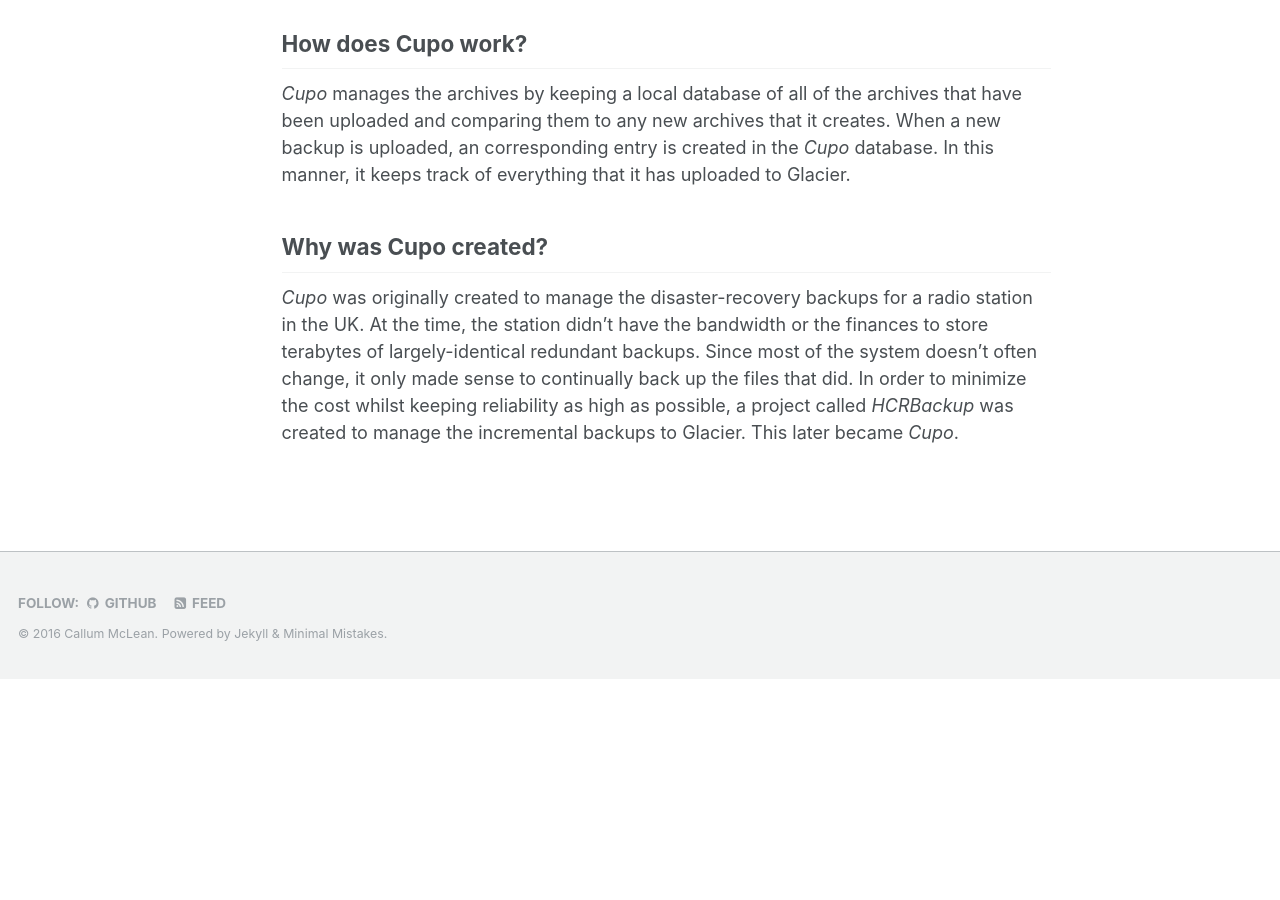
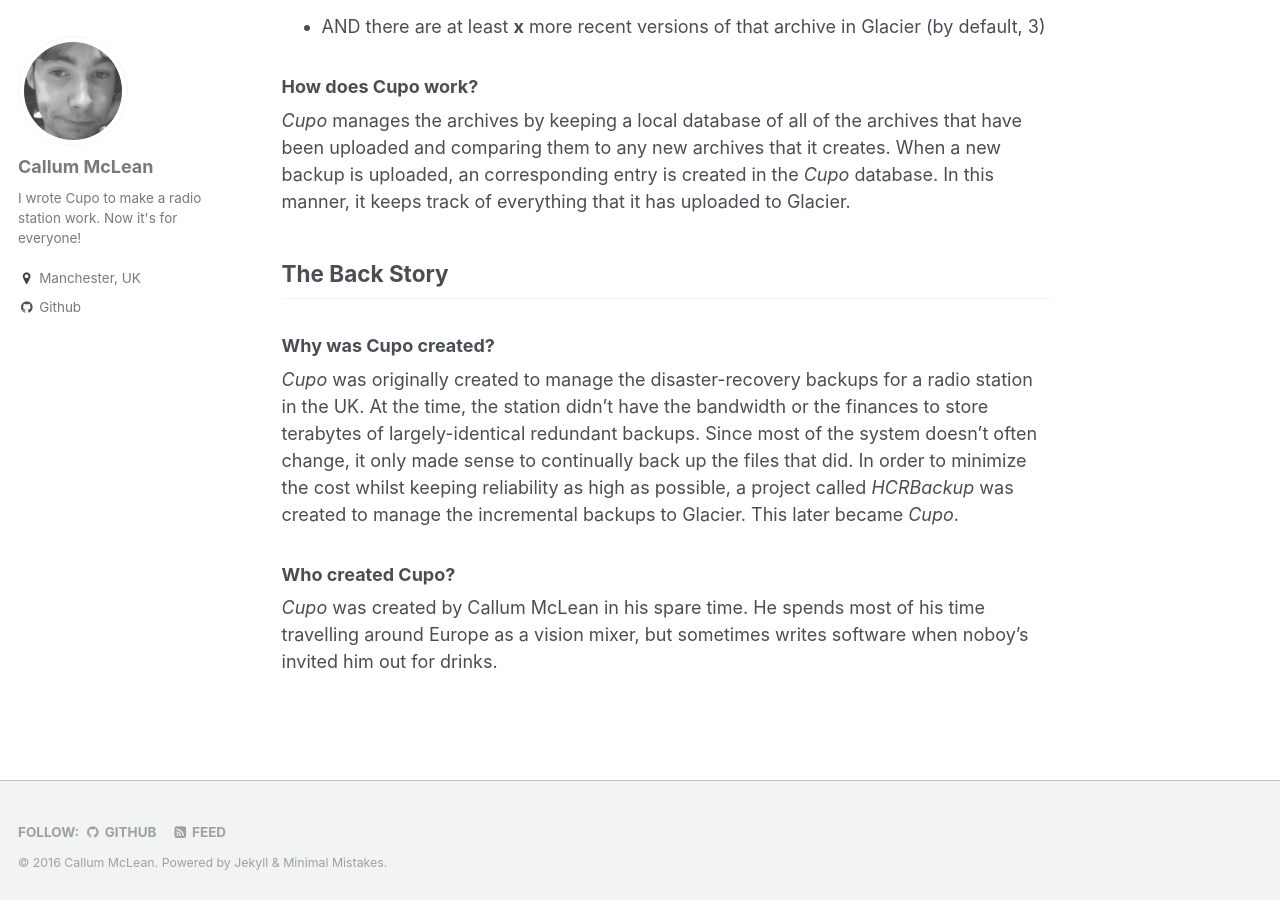
Before and after one commit to hcr923fm/cupo-backup, a Jekyll site: the page built from _pages/about.md, in a window 1280 px wide and 900 px high, scrolled down 797 px. Built offline with Jekyll 4.4.1, drawn with Linux system fonts in a browser that asks for light colours; before the commit the page ends 1476 px from its top, so only the background shows below that.

Commit message:
Added bio

```diff
--- a/_pages/about.md
+++ b/_pages/about.md
@@ -1,10 +1,13 @@
 ---
 permalink: /about/
+author_profile: true
 ---
 
 # About Cupo
 
-## What does Cupo do?
+## The Basics
+
+### What does Cupo do?
 *Cupo* is an incremental backup system designed to be used with Amazon Glacier. The idea is that, if used with a system where only small parts of the file system change between backups, rather than duplicate the majority of the backup (which hasn't changed since the previous backup), just upload the files that have changed. If no files have changed, no backups are uploaded.
 
 That way, simply downloading the latest version of each backed-up file will give you an up-to-date backup, even if some of the backups are years old (because they haven't changed in years!).
@@ -16,9 +19,16 @@ A backup archive is considered to be obsolete when:
 * It is older than a given threshold (by default, three months, as this is the Glacier minimum archive term)
 * AND there are at least **x** more recent versions of that archive in Glacier (by default, 3)
 
-## How does Cupo work?
+### How does Cupo work?
 
 *Cupo* manages the archives by keeping a local database of all of the archives that have been uploaded and comparing them to any new archives that it creates. When a new backup is uploaded, an corresponding entry is created in the *Cupo* database. In this manner, it keeps track of everything that it has uploaded to Glacier.
 
-## Why was Cupo created?
+
+## The Back Story
+
+### Why was Cupo created?
 *Cupo* was originally created to manage the disaster-recovery backups for a radio station in the UK. At the time, the station didn't have the bandwidth or the finances to store terabytes of largely-identical redundant backups. Since most of the system doesn't often change, it only made sense to continually back up the files that did. In order to minimize the cost whilst keeping reliability as high as possible, a project called *HCRBackup* was created to manage the incremental backups to Glacier. This later became *Cupo*.
+
+### Who created Cupo?
+
+*Cupo* was created by Callum McLean in his spare time. He spends most of his time travelling around Europe as a vision mixer, but sometimes writes software when noboy's invited him out for drinks.
```
